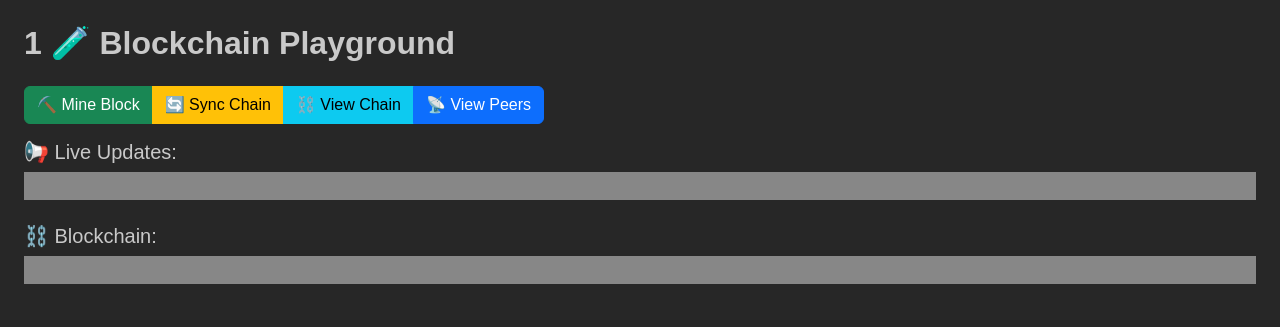
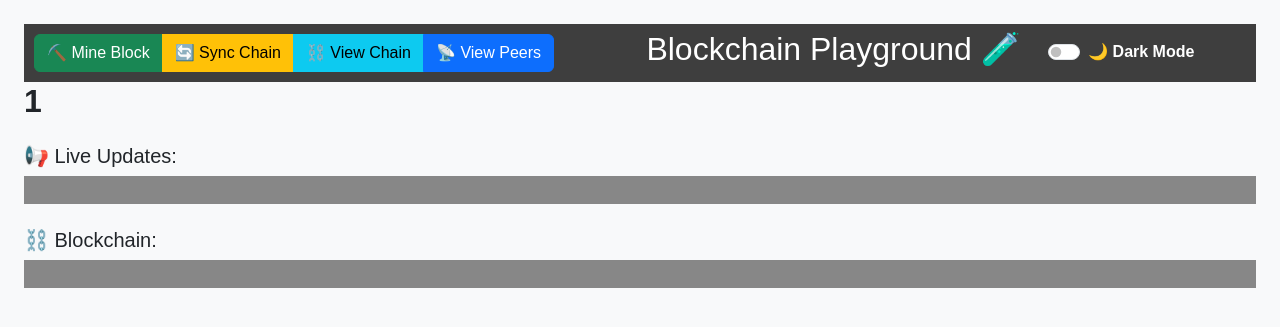
Before and after one commit to serguzz/pow-blockchain, a Python web app: template templates/index.html in a window 1280 px wide. Shown: the top 327 px of the page. Run offline with Jinja, Linux system fonts and the light colour scheme; the template is opened without the code that fills it: most values are stand-ins (such as "Sample title", 1, 10 or a date in 2020).

Commit message:
Dark-Light theme toggle

```diff
--- a/client_node.py
+++ b/client_node.py
@@ -117,11 +117,6 @@ class ClientNode:
                 return jsonify({"message": "Chain synced with peers!"})
             except Exception as e:
                     return jsonify({"error": str(e)}), 500
-
-        @self.app.route('/view')
-        def view_chain():
-            chain_data = [block.to_dict() for block in self.blockchain.chain]
-            return render_template('viewer.html', chain=chain_data)
 
         @self.app.route('/stream')
         def stream():
--- a/static/main.js
+++ b/static/main.js
@@ -66,6 +66,30 @@ function startSSE() {
     }
     fetchChain();  // 🟢 fetch the chain on load
 
+  // Load saved theme or default to dark
+  document.addEventListener("DOMContentLoaded", function () {
+      const theme = localStorage.getItem('theme') || 'light';
+      localStorage.setItem('theme', theme);
+      document.body.classList.add(theme + '-theme');
+      const toggle = document.getElementById('themeToggle');
+      document.getElementById('themeToggle').checked = theme === 'dark';
+      // toggle.checked = theme === 'dark';
+  });
+
+  // Toggle and save
+  document.getElementById('themeToggle').addEventListener('change', function () {
+      const body = document.body;
+      if (this.checked) {
+          body.classList.remove('light-theme');
+          body.classList.add('dark-theme');
+          localStorage.setItem('theme', 'dark');
+      } else {
+          body.classList.remove('dark-theme');
+          body.classList.add('light-theme');
+          localStorage.setItem('theme', 'light');
+      }
+  });
+
 }
 
 window.onload = startSSE;
--- a/templates/index.html
+++ b/templates/index.html
@@ -6,14 +6,29 @@
   <script src="{{ url_for('static', filename='main.js') }}"></script>
 </head>
 <body class="p-4">
-  <h2 class="mb-4" style="font-weight: bold;"> {{ client_id }} 🧪 Blockchain Playground</h2>
 
-  <div class="btn-group mb-3" style="position:sticky; top: 0; right: 0; z-index: 1000;">
+  <div class="menuline d-flex justify-content-between align-items-center" style="position:sticky; top: 0; z-index: 1000;">
+    <div class="btn-group" style="margin: 10px;">
       <button onclick="mineBlock()" class="btn btn-success">⛏️ Mine Block</button>
       <button onclick="syncChain()" class="btn btn-warning">🔄 Sync Chain</button>
       <button onclick="fetchChain()" class="btn btn-info">⛓️ View Chain</button>
       <button onclick="fetchPeers()" class="btn btn-primary">📡 View Peers</button>
     </div>
+    <div></div>
+    <div></div>
+    <h2 style="margin-right:0%;">Blockchain Playground 🧪</h2>
+
+    <!-- Theme Toggle Switch -->
+    <div class="form-check form-switch" style="margin-right:5%;">
+      <input class="form-check-input" type="checkbox" id="themeToggle">
+      <label class="form-check-label" for="themeToggle">🌙 Dark Mode</label>
+    </div>
+
+  </div>
+
+  <h2 class="mb-4 d-flex justify-content-between align-items-center" style="font-weight: bold;">
+    <div>{{ client_id }}</div>
+  </h2>
 
   <h5>📢 Live Updates:</h5>
   <pre id="log" style="background:#878787; color:#fff; padding:1em; max-height:250px; overflow:auto;"></pre>
@@ -25,34 +40,103 @@
     body {
         font-family: Arial, sans-serif;
         padding: 20px;
-          background: #272727;
-          color: rgb(201, 201, 201)
+        transition: background 0.3s, color 0.3s;
+        background-color: #f8f9fa;
+        color: #212529;
     }
+
+    /* DARK THEME */
+    .dark-theme {
+        background-color: #272727;
+        color: rgb(216, 216, 216);
+    }
+
+    .dark-theme .menuline {
+        background: rgb(174, 174, 174);
+        color: rgb(43, 43, 43);
+    }
+
+    .dark-theme .block,
+    .dark-theme pre {
+        background-color: #3f3f3f;
+        color: #fff;
+    }
+
+    .dark-theme .block pre {
+        background-color: #6c6c6c;
+        color: #fff;
+    }
+
+    .dark-theme .form-check-label {
+        color: #2c2c2c;
+    }
+
+    /* LIGHT THEME */
+    .light-theme {
+        background-color: #f8f9fa;
+        color: #212529;
+    }
+
+    .light-theme .menuline {
+        background: rgb(62, 62, 62);
+        color: white;
+    }
+
+    .light-theme .block,
+    .light-theme pre {
+        background-color: #fff;
+        color: #000;
+    }
+
+    .light-theme .block pre {
+        background-color: #e9ecef;
+        color: #000;
+    }
+
+    .light-theme .form-check-label {
+        color: #b5b5b5;
+    }
+
+    /* COMMON STYLES */
+    .menuline {
+        font-weight: bold;
+        position:sticky;
+        top: 0;
+        right: 0;
+        z-index: 1000;
+        background: rgb(62, 62, 62);
+        color: white;
+        width: 100%;
+    }
+
     .block {
-          background: rgb(63, 63, 63);
-          color: #fff;
+        background-color: #fff;
+        color: #000;
         border-radius: 8px;
         padding: 15px;
-          line-height: 0.3;  /* Tighter line height */
+        line-height: 0.3;
         box-shadow: 0 2px 5px rgba(0,0,0,0.1);
         font-family: Arial, sans-serif;
     }
+
     .block h2 {
         margin: 0 0 10px;
     }
+
     .block pre {
-          background: #6c6c6c;
-          color: #fff;
         padding: 10px;
         border-radius: 5px;
         overflow-x: auto;
         margin-bottom: 0;
+        background-color: #e9ecef;
+        color: #000;
     }
+
     .block p {
         margin: 5px 0;
     }
+  </style>
 
-  </style>
 
 </body>
 </html>
```
Also changed, not shown: templates/viewer.html (deleted, +0 -36 lines). Lines whose indentation alone changed are shown as unchanged.
